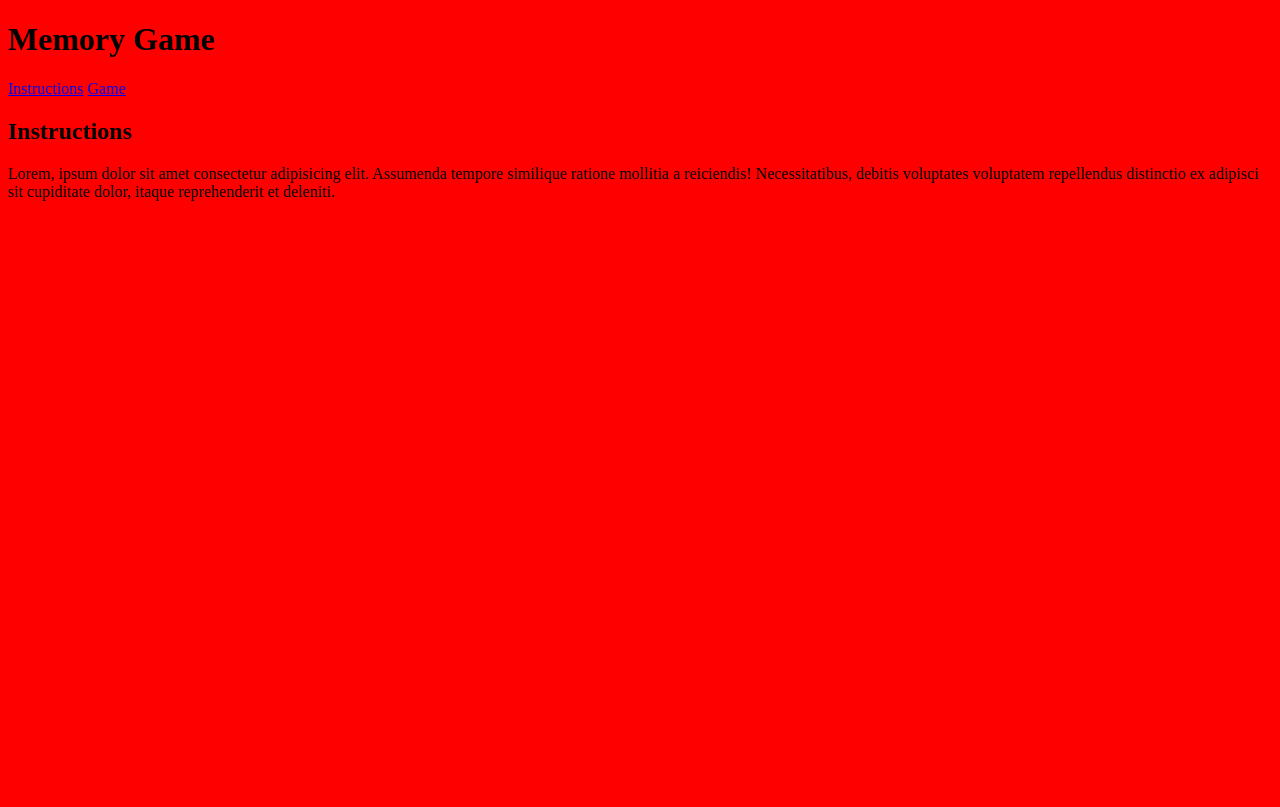
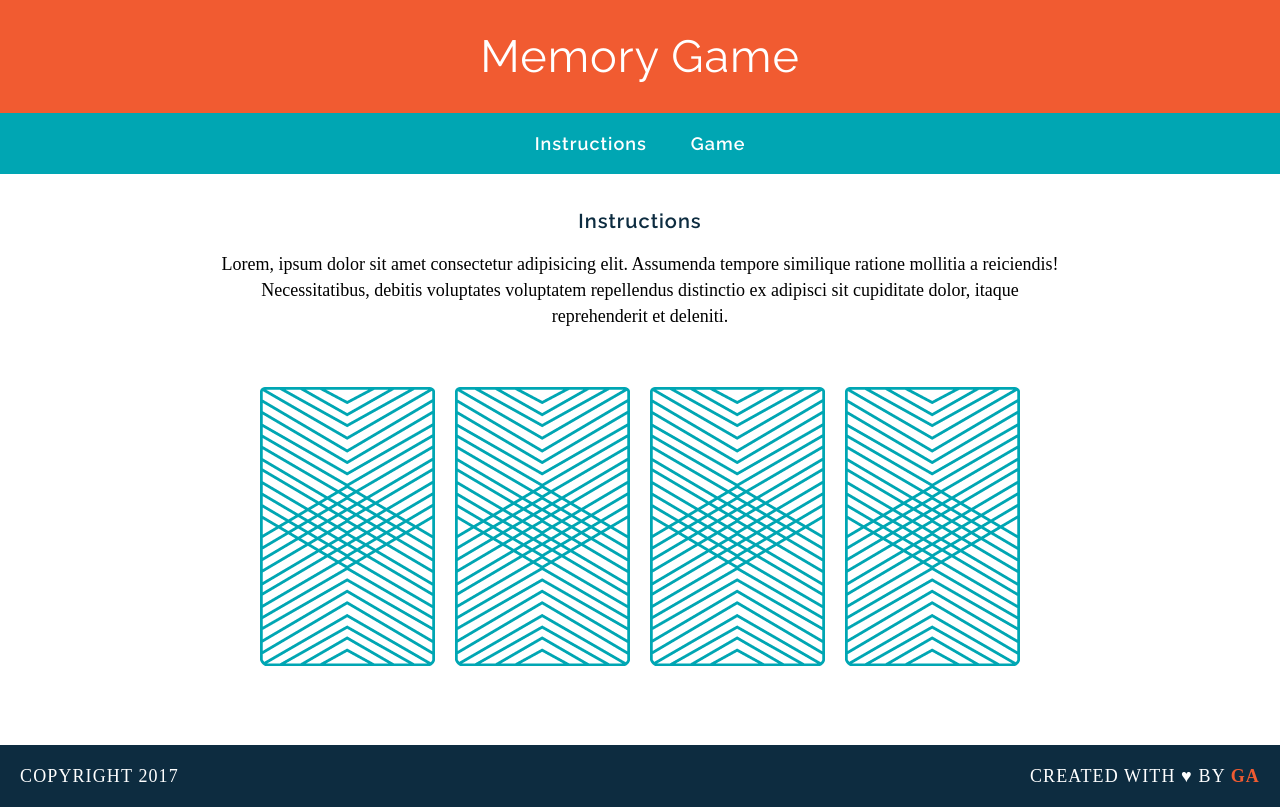
Before and after one commit to gdelv/wdi-fundamentals-memorygame, a plain HTML site: page memory_game/index.html in a window 1280 px wide. Drawn offline with Linux system fonts and the light colour scheme; a web font is replaced by a local one.

```diff
--- a/memory_game/css/main.css
+++ b/memory_game/css/main.css
@@ -1,3 +1,92 @@
 body {
-    background:red;
+    text-align: center;
+    margin:0;
 }
+header {
+    background-color: #F15B31;
+    color:#FFFFFF;
+    padding: 30px 20px;
+}
+h1 {
+    font-family: "Raleway", sans-serif;
+    font-weight: 400;
+    color: white;
+    letter-spacing: 1px;
+    font-size: 45px;
+    margin:0;
+}
+
+nav {
+    background-color: #00a6b3;
+    color:white;
+    padding: 20px 0px;
+}
+a {
+    font-family: "Raleway", sans-serif;
+    color: white;
+    letter-spacing: 1px;
+    font-weight: 600;
+    font-size: 18px;
+    text-decoration: none;
+    margin: 0px 20px;
+    border-bottom: 2px solid transparent;
+}
+
+main {
+    width: 850px;
+    margin: 35px auto;
+}
+h2 {
+    font-family: "Raleway", serif;
+    color: #0D2C40;
+    letter-spacing: 1px;
+    font-weight: 600;
+    font-size: 20px;
+}
+
+p {
+    font-family: "Droid Serif", serif;
+    line-height: 26px;
+    font-size: 18px;
+    padding
+}
+
+img {
+    margin: 40px 8px;
+}
+
+footer {
+    text-transform: uppercase;
+    padding: 0px 20px;
+    background: #0D2C40;
+    color: white;
+    font-size: 14px;
+    letter-spacing: .08em;
+    font-weight: 500;
+}
+
+.copyright {
+    float:left;
+}
+
+.message {
+    float: right;
+}
+
+.clearfix:after {
+    visibility: hidden;
+    display: block;
+    content: " ";
+    clear: both;
+    height: 0;
+    font-size: 0;
+    }
+
+.name {
+    color: #f15b31;
+    font-weight: 700;
+}
+
+a:hover {
+    border-color: white;
+}
--- a/memory_game/index.html
+++ b/memory_game/index.html
@@ -4,15 +4,37 @@
     <meta charset="UTF-8">
     <meta name="viewport" content="width=device-width, initial-scale=1.0">
     <meta http-equiv="X-UA-Compatible" content="ie=edge">
+    <link href="https://fonts.googleapis.com/css?family=Droid+Serif|Raleway:400,500,600,700" rel="stylesheet">
     <link rel="stylesheet" type="text/css" href="css/main.css">
+
     <title>G's Memory Game</title>
 </head>
 <body>
+
+<header>
 <h1>Memory Game</h1>
+</header>
+
+<nav>
 <a href="#">Instructions</a>
 <a href="#">Game</a>
+</nav>
+
+<main>
 <h2>Instructions</h2>
 <p>Lorem, ipsum dolor sit amet consectetur adipisicing elit. Assumenda tempore similique ratione mollitia a reiciendis! Necessitatibus, debitis voluptates voluptatem repellendus distinctio ex adipisci sit cupiditate dolor, itaque reprehenderit et deleniti.</p>
+<div>
+<img src="images/back.png" alt="Queen of Diamonds">
+<img src="images/back.png" alt="Queen of Hearts">
+<img src="images/back.png" alt="King of Diamonds">
+<img src="images/back.png" alt="King of Hearts">
+</div>
+</main>
+<footer class="clearfix">
+    <p class="copyright">Copyright 2017</p>
+    <p class="message">Created with &hearts; by <span class="name">GA</span></p>
+</footer>
+<script src="js/main.js"></script>
+</body>
 
-</body>
 </html>
--- /dev/null
+++ b/memory_game/js/main.js
@@ -0,0 +1,7 @@
+console.log("Up and running!");
+var cardOne = "queen";
+var cardTwo = "queen"
+var cardThree = "king";
+var cardFour = "king";
+console.log("User flipped " + cardOne);
+console.log("User flipped " + cardThree);
```
Also changed, not shown: memory_game/images/back.png (added), memory_game/images/king-of-diamonds.png (added), memory_game/images/king-of-hearts.png (added), memory_game/images/queen-of-diamonds.png (added), memory_game/images/queen-of-hearts.png (added).
